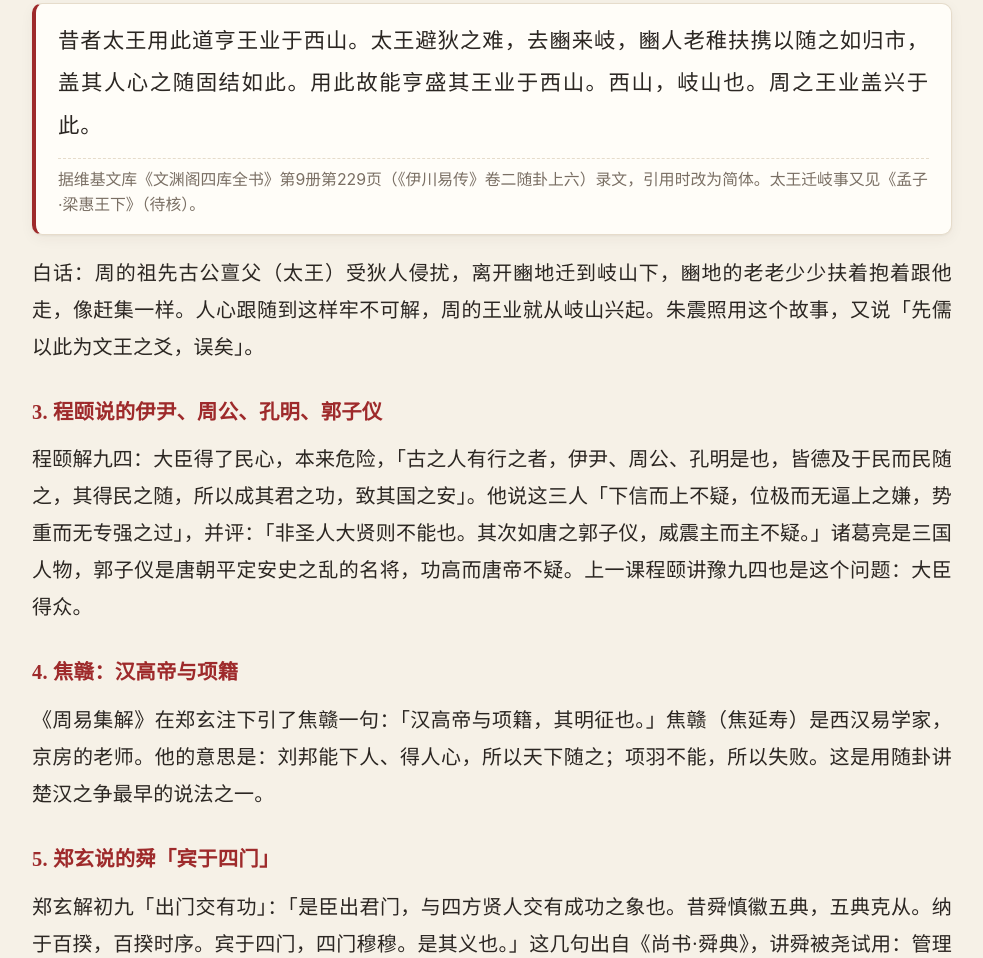
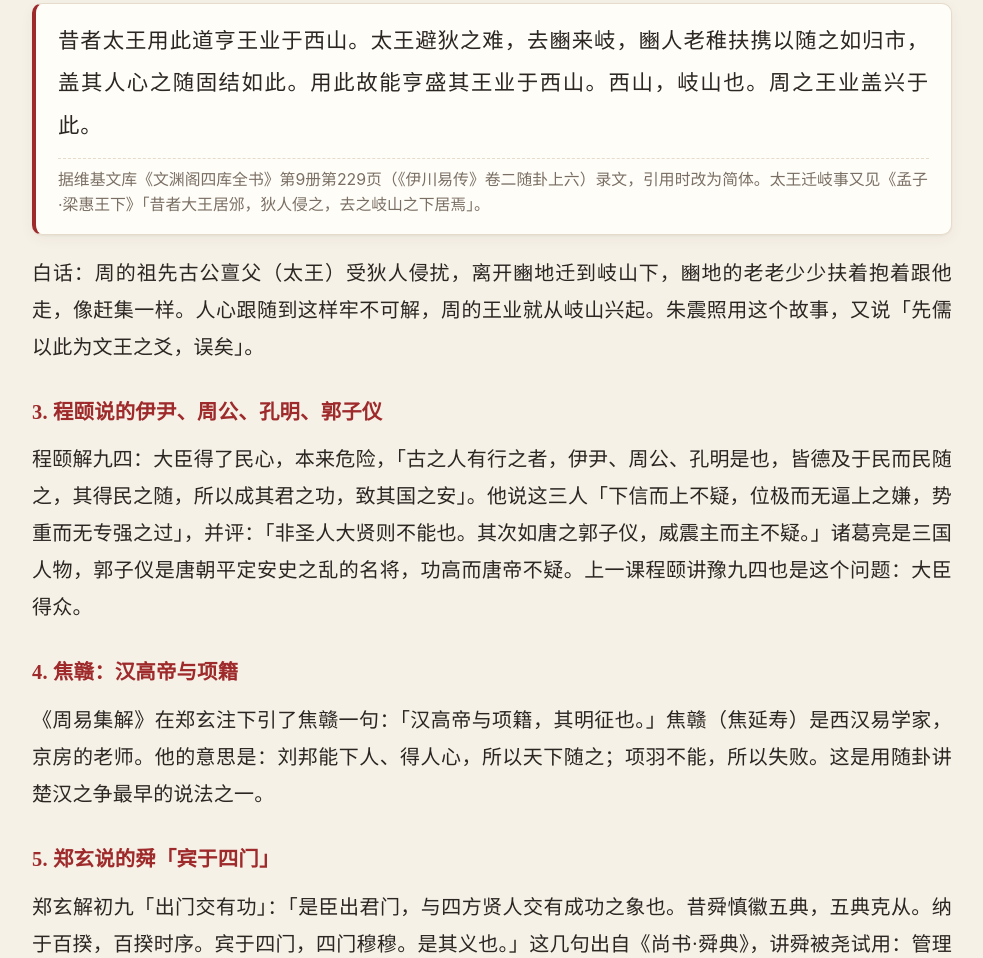
Before and after one commit to lidieburich-sys/Dream-of-the-Red-Chamber-Explained, a plain HTML site: page zhouyi/lesson18.html in a window 1280 px wide. Shown: the part 7232-8190 px from the top of the page, without its empty margins (148-1131 px from the left). Drawn offline with Linux system fonts and the light colour scheme.

Commit message:
周易课程：随卦太王迁岐出处补全
Co-Authored-By: Claude Opus 5.5 <noreply@anthropic.com>

```diff
--- a/zhouyi/lesson18.html
+++ b/zhouyi/lesson18.html
@@ -257,7 +257,7 @@
 <h3>2. 太王迁岐</h3>
 <blockquote class="yuan">
 <p>昔者太王用此道亨王业于西山。太王避狄之难，去豳来岐，豳人老稚扶携以随之如归市，盖其人心之随固结如此。用此故能亨盛其王业于西山。西山，岐山也。周之王业盖兴于此。</p>
-<span class="src">据维基文库《文渊阁四库全书》第9册第229页（《伊川易传》卷二随卦上六）录文，引用时改为简体。太王迁岐事又见《孟子·梁惠王下》（待核）。</span>
+<span class="src">据维基文库《文渊阁四库全书》第9册第229页（《伊川易传》卷二随卦上六）录文，引用时改为简体。太王迁岐事又见《孟子·梁惠王下》「昔者大王居邠，狄人侵之，去之岐山之下居焉」。</span>
 </blockquote>
 <p>白话：周的祖先古公亶父（太王）受狄人侵扰，离开豳地迁到岐山下，豳地的老老少少扶着抱着跟他走，像赶集一样。人心跟随到这样牢不可解，周的王业就从岐山兴起。朱震照用这个故事，又说「先儒以此为文王之爻，误矣」。</p>
 
```
